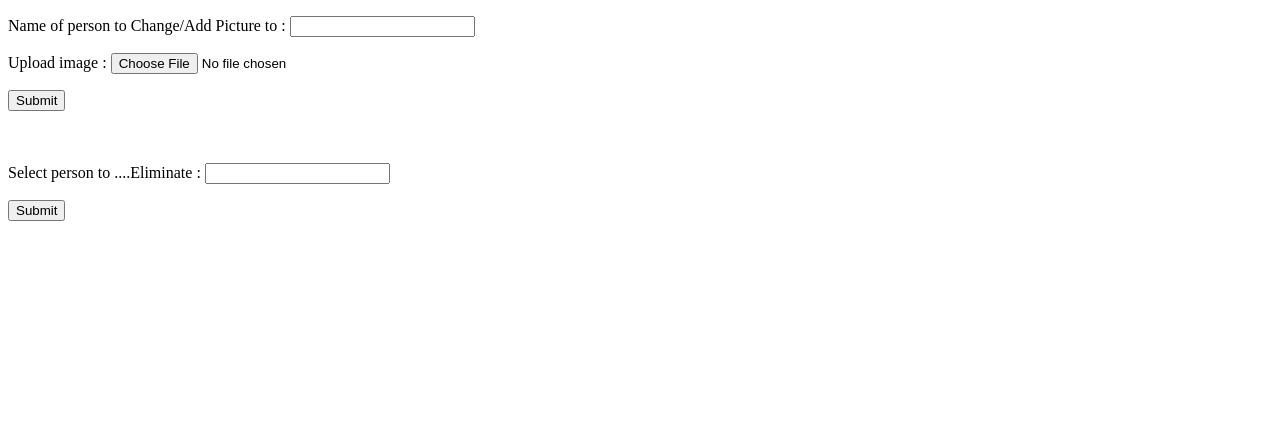
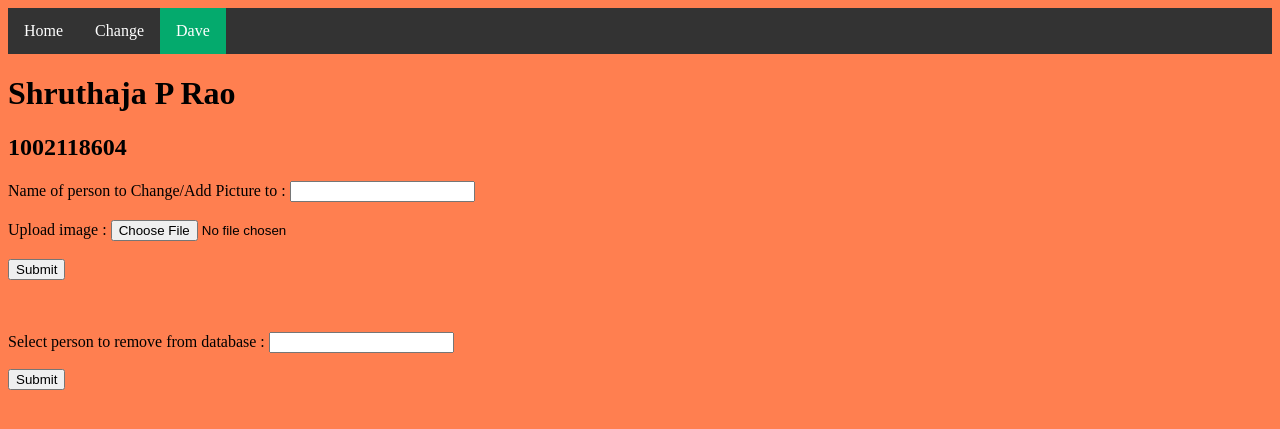
Before and after one commit to Shruthaja/CloudComputingAssignment, a Flask app: template templates/dave.html in a window 1280 px wide. Shown: the top 429 px of the page. Run offline with Flask 3, Linux system fonts and the light colour scheme; the template is opened without the code that fills it, so the values that code supplies are empty.

Commit message:
did multiple changes

```diff
--- a/templates/dave.html
+++ b/templates/dave.html
@@ -4,18 +4,59 @@
     <meta charset="UTF-8">
     <title>Operations on Dave</title>
 </head>
-<body>
+<body style="background-color:coral">
+<ul>
+  <li><a href="/" >Home</a></li>
+  <li><a href="/change.html" >Change</a></li>
+  <li><a href="/dave.html"  class="active">Dave</a></li>
+</ul>
+<div >
+<h1>Shruthaja P Rao</h1>
+<h2>1002118604</h2>
+</div>
 <form action="/dave.html" method="post" enctype="multipart/form-data">
-<p>Name of person to Change/Add Picture to : <input type="text" name="pname"></p>
-    <p> Upload image : <input type="file" name="picture" accept=".jpg"></p>
+<label>Name of person to Change/Add Picture to : </label>
+    <input type="text" name="pname"><br><br>
+    <label> Upload image :</label>
+     <input type="file" name="picture" accept=".jpg">
+    <br><br>
     <input type="submit">
 </form>
 <img src="{{url}}">
 <br>
 <br>
 <form action="/dave.html" action="get">
-    <p> Select person to ....Eliminate : <input type="text" name="delname"> </p>
+    <p> Select person to remove from database : <input type="text" name="delname"> </p>
 <input type="submit">
 </form>
+<style>
+ul {
+  list-style-type: none;
+  margin: 0;
+  padding: 0;
+  overflow: hidden;
+  background-color: #333;
+}
+
+li {
+  float: left;
+}
+
+li a {
+  display: block;
+  color: white;
+  text-align: center;
+  padding: 14px 16px;
+  text-decoration: none;
+}
+
+li a:hover:not(.active) {
+  background-color: #111;
+}
+
+.active {
+  background-color: #04AA6D;
+}
+</style>
 </body>
 </html>
```
Also changed, not shown: templates/change.html (+46 -5 lines), templates/index.html (+37 -3 lines).
